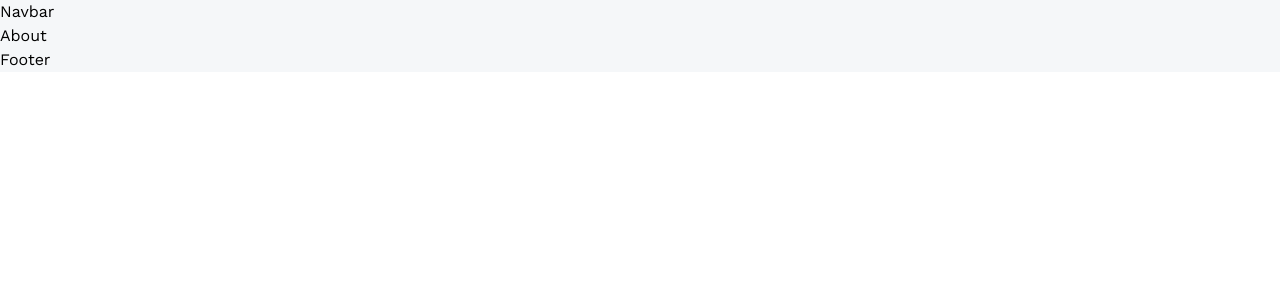
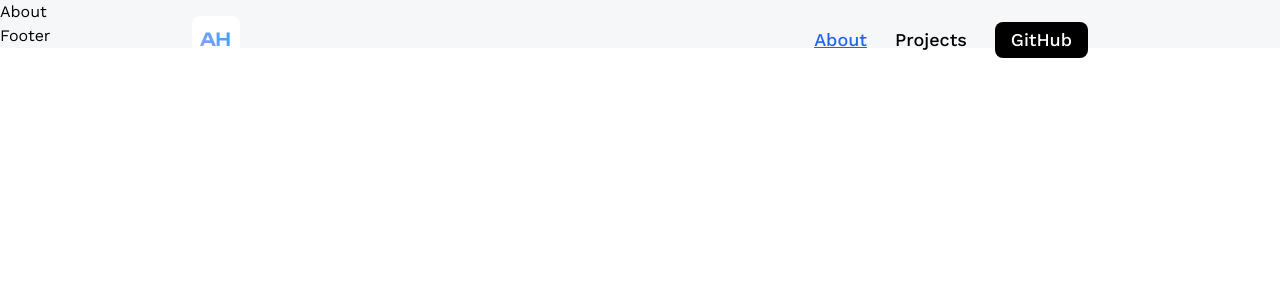
Before and after one commit to CommunityDevHub/Web-AppUI-Modern-, a React (Vite) app: page /about in a window 1280 px wide. Shown: the top 300 px of the page. Built offline with nearby package versions, Linux system fonts and the light colour scheme.

Commit message:
update:Add->NavBar

```diff
--- a/index.html
+++ b/index.html
@@ -4,6 +4,7 @@
     <meta charset="UTF-8" />
     <link rel="icon" type="image/svg+xml" href="/vite.svg" />
     <meta name="viewport" content="width=device-width, initial-scale=1.0" />
+    <meta name="description" content="Display profile 3D" />
     <title>DevAnonitos</title>
   </head>
   <body>
--- a/src/components/Navbar.tsx
+++ b/src/components/Navbar.tsx
@@ -1,7 +1,35 @@
+import { NavLink } from "react-router-dom";
+import { logo } from "../assets/images";
 
 const Navbar = () => {
     return (
-        <div>Navbar</div>
+        <>
+            <header className="header">
+                <NavLink to="/">
+                    <img
+                        src={logo}
+                        alt='logo'
+                        className='w-18 h-18 object-contain'
+                    />
+                </NavLink>
+                <nav className="flex items-center text-lg gap-7 font-medium">
+                    <NavLink
+                        to='/about' className={({ isActive }) => isActive ? "text-blue-600 underline" : "text-black" }
+                    >
+                        About
+                    </NavLink>
+                    <NavLink
+                        to='/projects'
+                        className={({ isActive }) => isActive ? "text-blue-600 underline" : "text-black"}
+                    >
+                        Projects
+                    </NavLink>
+                    <button className="bg-black text-white px-4 py-1 rounded-lg">
+                        GitHub
+                    </button>
+                </nav>
+            </header>
+        </>
     );
 };
 
```
